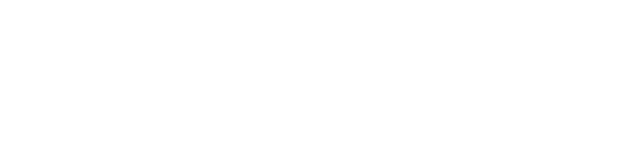
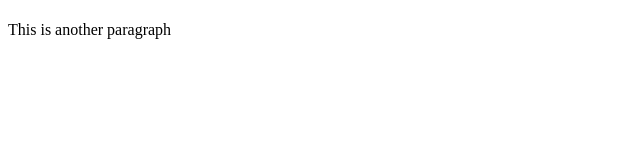
Before and after one commit to Ronnegarth/Git-test-repo, a plain HTML site: page index.html in a window 1280 px wide. Shown: the whole page, without its empty margins (0-640 px from the left). Drawn offline with Linux system fonts and the light colour scheme.

Commit message:
Add another p tag

```diff
--- a/index.html
+++ b/index.html
@@ -5,6 +5,6 @@
   </head>
   <body>
     <h1></h1>
-    <p></p>
+    <p>This is another paragraph</p>
   </body>
 </html>
```
